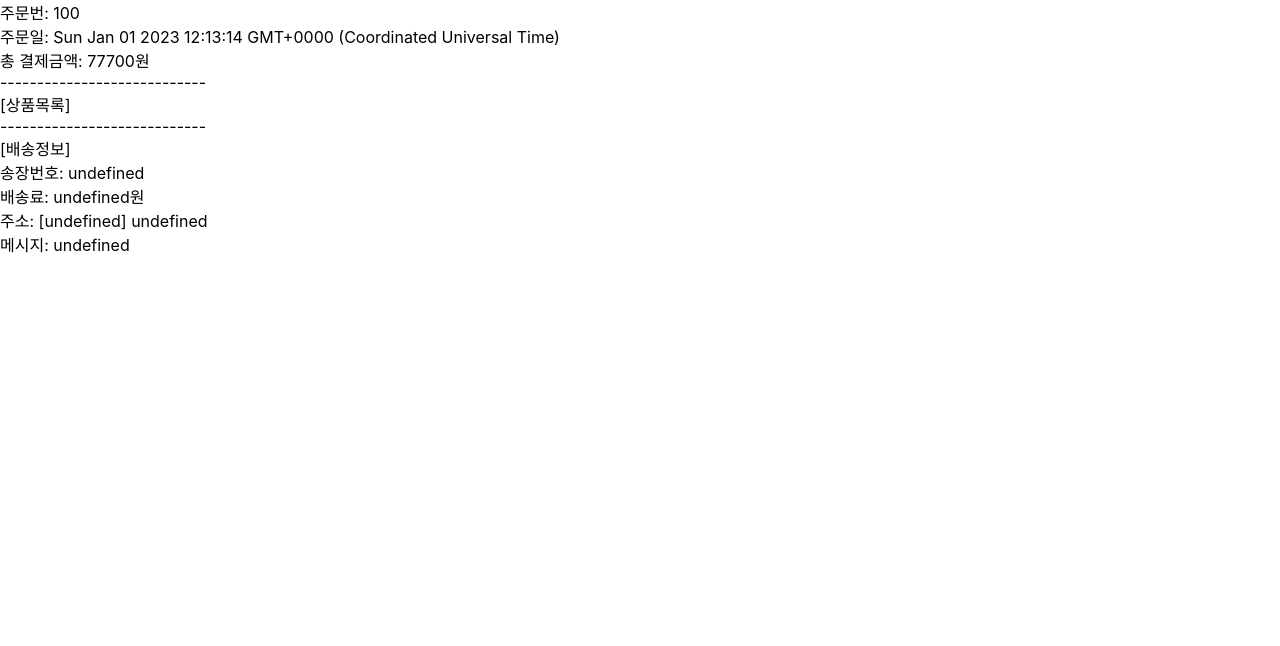
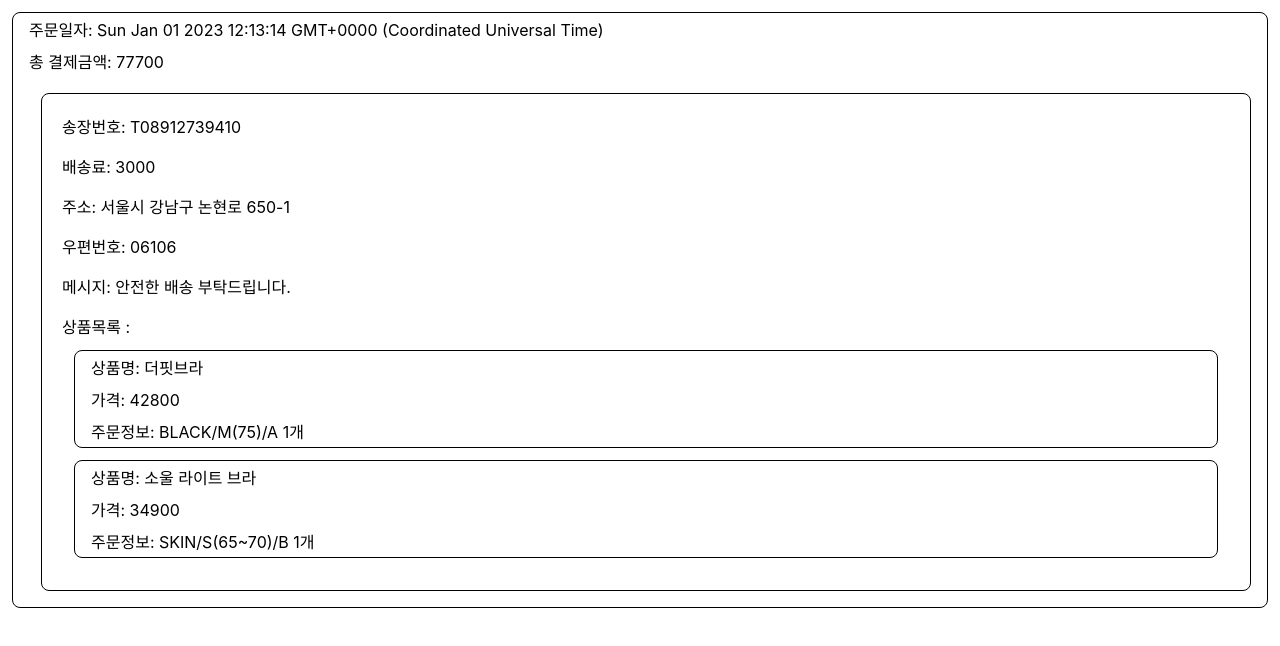
Before and after one commit to antigravity-official/anti-frontend-order, a React (Create React App) app: page / in a window 1280 px wide. Shown: the top 646 px of the page. Built offline with nearby package versions, Linux system fonts and the light colour scheme.

Commit message:
[feat] : 컴포넌트적용

```diff
--- a/src/App.tsx
+++ b/src/App.tsx
@@ -1,24 +1,25 @@
 import React, { useEffect, useState } from "react";
 import "./App.css";
-import { IOrder, IOrderProduct } from "./Models";
+import { IOrder } from "./Models";
 import assetOrder from "./assets/order.json";
+import Order from "./components/Order";
 
 function App() {
   const [isLoading, setLoading] = useState(false);
-  const [orderInfo, setOrderInfo] = useState(Array.of(""));
+  const [order, setOrder] = useState<IOrder>();
+
   useEffect(() => {
     showProgress();
     fetchMyOrder((json) => {
       parseOrder(json, (order) => {
+        setOrder(order);
         hideProgress();
-        presentOrder(order);
       });
     });
   }, []);
 
   const showProgress = () => setLoading(true);
   const hideProgress = () => setLoading(false);
-  const updateOrderInfo = (info: string[]) => setOrderInfo(info);
 
   const fetchMyOrder = (onCompleted: (json: object) => void) => {
     setTimeout(() => {
@@ -32,48 +33,15 @@ function App() {
         id: json.id,
         orderAt: new Date(json.orderAt),
         amount: json.amount,
-        // products: json.products,
         shipping: json.shipping,
       };
       onCompleted(order);
     }, 500);
   };
 
-  const presentOrder = (order: IOrder) => {
-    let output: string[] = [];
-    const println = (text: string) => output.push(text);
-
-    println(`주문번: ${order.id}`);
-    println(`주문일: ${order.orderAt}`);
-    println(`총 결제금액: ${order.amount}원`);
-    println(``);
-    println(`----------------------------`);
-    println(`[상품목록]`);
-    println(``);
-    // order.products.forEach((p: IOrderProduct) => {
-    //   println(`상품명: ${p.name}`);
-    //   println(`가격: ${p.price}원`);
-    //   println(
-    //     `주문정보: ${p.stock.color}/${p.stock.band}/${p.stock.cup} ${p.stock.quantity}개`
-    //   );
-    //   println(``);
-    // });
-    println(`----------------------------`);
-    println(`[배송정보]`);
-    println(`송장번호: ${order.shipping.trackingNumber}`);
-    println(`배송료: ${order.shipping.shippingFee}원`);
-    println(`주소: [${order.shipping.post}] ${order.shipping.address}`);
-    println(`메시지: ${order.shipping.message}`);
-
-    updateOrderInfo(output);
-  };
-
   return (
     <div>
-      {isLoading && <div>Loading...</div>}
-      {orderInfo.map((line) => (
-        <div>{line}</div>
-      ))}
+      {isLoading || !order ? <div>Loading...</div> : <Order {...order} />}
     </div>
   );
 }
```
